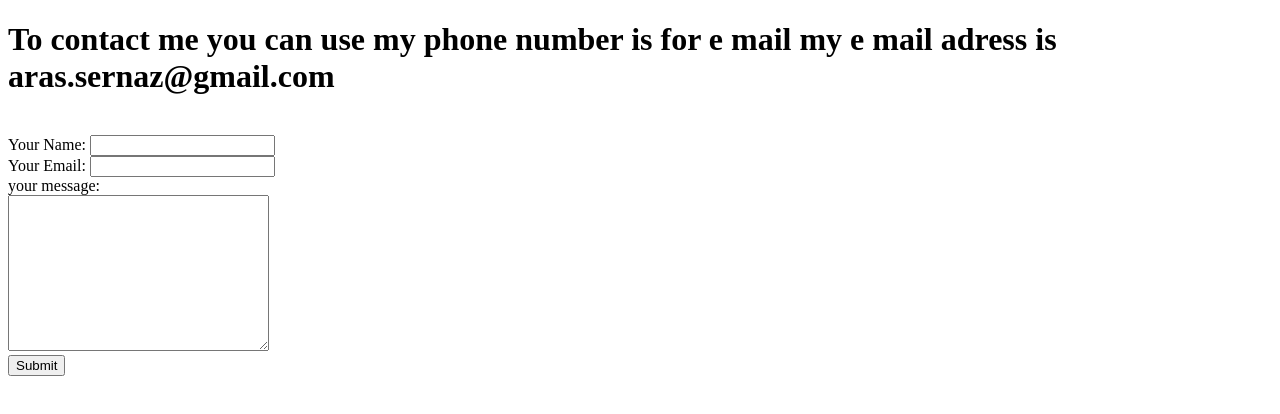
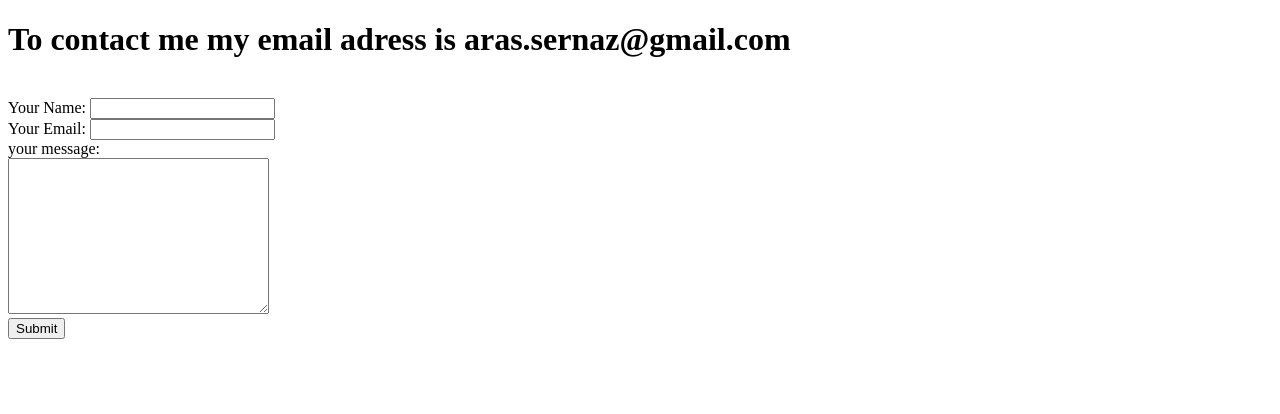
Before and after one commit to ArasSernaz1/cv, a plain HTML site: page contact windows file.html in a window 1280 px wide. Drawn offline with Linux system fonts and the light colour scheme.

Commit message:
Update contact windows file.html

```diff
--- a/contact windows file.html
+++ b/contact windows file.html
@@ -7,7 +7,7 @@
 </head>
 
 <body>
-  <h1>To contact me you can use my phone number is  for e mail my e mail adress is aras.sernaz@gmail.com</h1>
+  <h1>To contact me my email adress is aras.sernaz@gmail.com</h1>
   <br>
   <hz noshade>
   <form action="mailto:aras.sernaz@gmail.com" method="post" enctype="text/plain"
```
